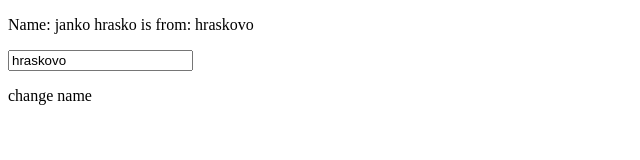
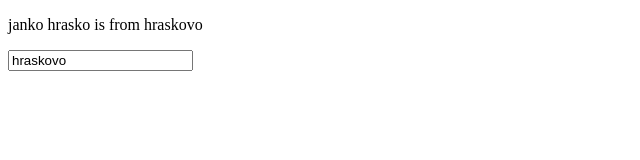
Before and after one commit to jpiovar/vue-simple, a plain HTML site: page index.html in a window 1280 px wide. Shown: the whole page, without its empty margins (0-640 px from the left). Drawn offline with nearby package versions, Linux system fonts and the light colour scheme.

Commit message:
initial structure

```diff
--- a/index.html
+++ b/index.html
@@ -6,9 +6,8 @@
     </head>
     <body>
         <div id="app">
-            <p>Name: {{ name }} is from: {{ place }}</p>
+            <p>{{ name }} is from {{ place }}</p>
             <p><input v-model="place"/></p>
-            <p @click="changeName()">change name</p>
         </div>
         <script>
             const app = new Vue({
@@ -16,12 +15,6 @@
                 data: {
                     name: 'janko hrasko',
                     place: 'hraskovo'
-                },
-                methods: {
-                    changeName() {
-                        this.name = 'ferdo mravec';
-                        this.place = 'mravenisko';
-                    }
                 }
             });
         </script>
```
